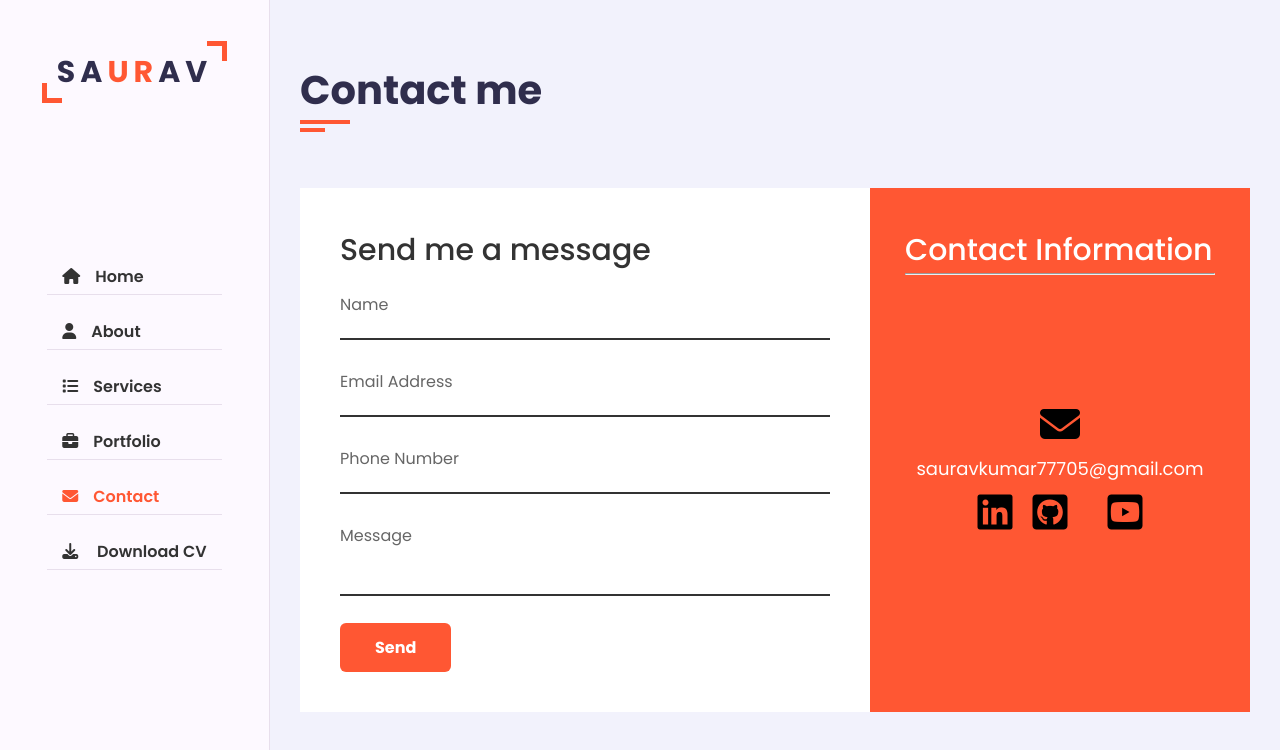
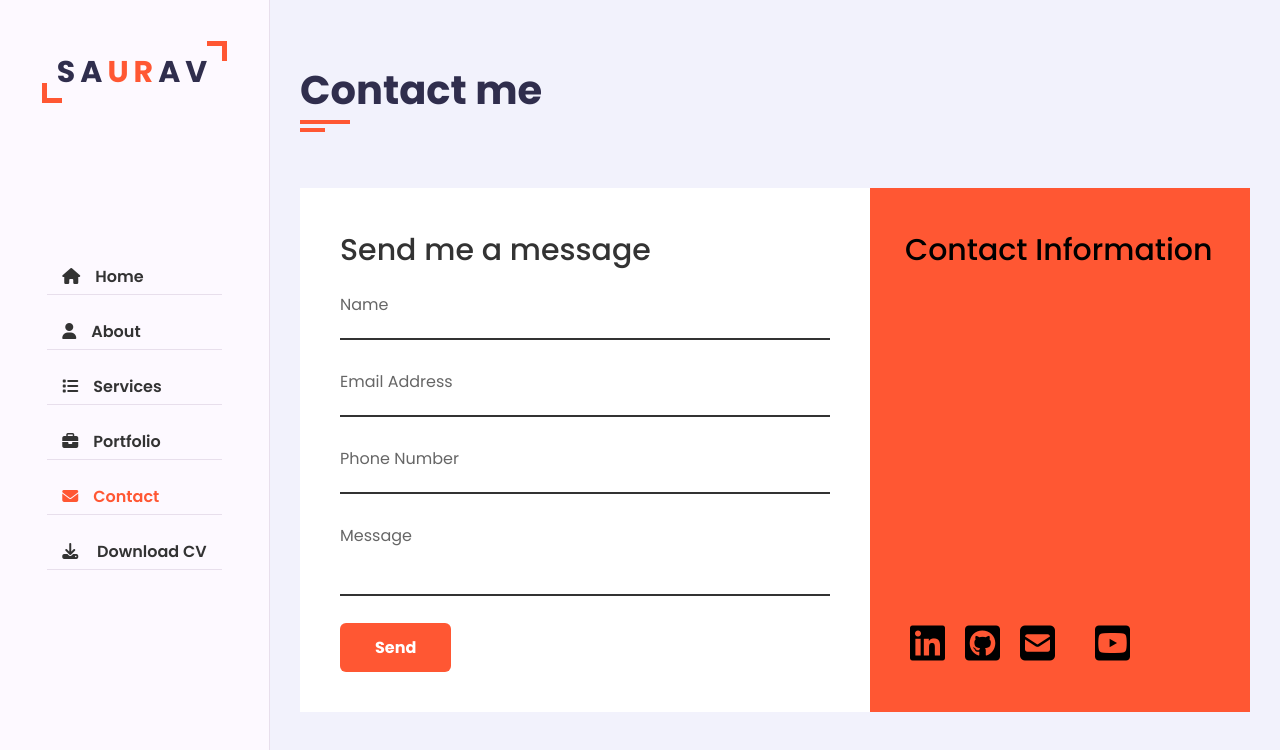
Before and after one commit to saurav1207/saurav, a React (Create React App) app: page /contact in a window 1280 px wide. Shown: the top 750 px of the page. Built offline with nearby package versions, Linux system fonts and the light colour scheme; a web font is replaced by a local one.

Commit message:
modify code

```diff
--- a/src/components/Contact/Contact.css
+++ b/src/components/Contact/Contact.css
@@ -1,10 +1,5 @@
 .contact-container {
   display: flex;
-}
-
-.contact-heading h2 {
-  color: var(--text-black-100);
-  font-weight: 500;
 }
 
 .lefthalf {
@@ -67,6 +62,16 @@
   border-radius: 5px;
 }
 
+#sub-res{
+  color: #61b752;
+  margin-top: -40px;
+  display: block;
+}
+
+.contact-heading h2 {
+  font-weight: 500;
+}
+
 .righthalf {
   width: 40%;
   padding: 20px;
@@ -76,38 +81,22 @@
 .righthalf .contact-heading {
   font-size: 20px;
   margin-top: 20px;
-  color: #fff;
 }
 
 .righthalf .centered-content {
   display: flex;
   flex-direction: column;
   justify-content: center;
-  align-items: center;
-  text-align: center;
+  align-items: left;
+  text-align: left;
   margin-top: 120px;
-}
-
-.righthalf .message-icon {
-  font-size: 40px;
-  color: var(--text-black-100);
-}
-
-.message-icon i:hover {
-  color: #fff;
-  transition: color 0.3s;
-}
-
-.righthalf .message-text {
-  color: white;
-  font-size: 18px;
 }
 
 .lowerend {
   display: flex;
-  justify-content: center;
   align-items: center;
   flex-direction: row;
+  margin-top: 350px;
 }
 
 .lowerend a {
@@ -118,7 +107,7 @@
 .lowerend i {
   font-size: 40px;
   color: var(--text-black-100);
-  margin: 10px 10px;
+  margin-left:20px;
 }
 
 .lowerend i:hover {
--- a/src/components/Contact/Contact.js
+++ b/src/components/Contact/Contact.js
@@ -2,10 +2,11 @@ import React, { useState } from 'react';
 import './Contact.css';
 
 const Contact = () => {
+  const [submissionStatus, setSubmissionStatus] = useState('');
   const [formData, setFormData] = useState({
     name: '',
     email: '',
-    number: '',
+    phone: '',
     message: '',
   });
   const [isSubmitting, setIsSubmitting] = useState(false);
@@ -28,7 +29,7 @@ const Contact = () => {
 
     try {
       const response = await fetch(
-        'https://script.google.com/macros/s/AKfycbx9qC9h-gAw1OwqTcuxwwHbjQIjU1i3qQ4QQq-IXXsvdEa9vKf-kl9EAJSK-AgGLsy7/exec',
+        'https://script.google.com/macros/s/AKfycbzfrCVNIWOnBB0OKN24-asnCaadnr_E2tug9sPNz8ZC27vdqgoHAaYUv6zN6MD_uEDS/exec',
         {
           method: 'POST',
           body: formData,
@@ -36,18 +37,24 @@ const Contact = () => {
       );
 
       if (response.ok) {
+        setSubmissionStatus('Form submitted successfully.');
         formEle.reset();
         setFormData({
           name: '',
           email: '',
-          number: '',
+          phone: '',
           message: '',
         });
-        setIsSubmitting(false);
+        setTimeout(() => {
+          setSubmissionStatus('');
+          setIsSubmitting(false);
+        }, 3000);
       } else {
+        setSubmissionStatus('Form submission failed. Please try again.');
         setIsSubmitting(false);
       }
     } catch (error) {
+      setSubmissionStatus('An error occurred while submitting the form.');
       setIsSubmitting(false);
     }
   };
@@ -91,8 +98,8 @@ const Contact = () => {
               <div className="inputBox">
                 <input
                   type="tel"
-                  name="number"
-                  value={formData.number}
+                  name="phone"
+                  value={formData.phone}
                   onChange={handleInputChange}
                   required="required"
                 />
@@ -108,26 +115,21 @@ const Contact = () => {
                 <span>Message</span>
               </div>
               <div className="inputBox">
-                {/* <input type="submit" value="Send"/> */}
-                <button className="btn">Send</button>
+                <div style={{ display: 'flex', alignItems: 'center' }}>
+                  <button className="btn" disabled={isSubmitting}>
+                    Send
+                  </button>
+                  {submissionStatus && <span id='sub-res' style={{ marginTop:'15px', marginLeft: '150px', alignItems:'center',justifyContent:'center', textAlign:'center'}}>{submissionStatus}</span>}
+                </div>
               </div>
             </form>
           </div>
           <div className="righthalf">
             <div className="contact-heading padd-15">
               <h2>Contact Information</h2>
-              <hr />
-            </div>
-            <div className="centered-content">
-              <div className="message-icon">
-                <i className="fa-solid fa-envelope"></i>
-              </div>
-              <div className="message-text">
-                <p>sauravkumar77705@gmail.com</p>
-              </div>
             </div>
             <ul className="lowerend">
-              <a
+            <a
                 href="https://www.linkedin.com/in/saurav1207/"
                 target="_blank"
                 rel="noopener noreferrer"
@@ -140,6 +142,13 @@ const Contact = () => {
                 rel="noopener noreferrer"
               >
                 <i className="fa-brands fa-square-github"></i>
+              </a>
+              <a
+                href="mailto:sauravkumar77705@gmail.com"
+                target="_blank"
+                rel="noopener noreferrer"
+              >
+                <i class="fa-solid fa-square-envelope"></i>
               </a>
               <a
                 href="https://twitter.com/i__saurav__"
```
